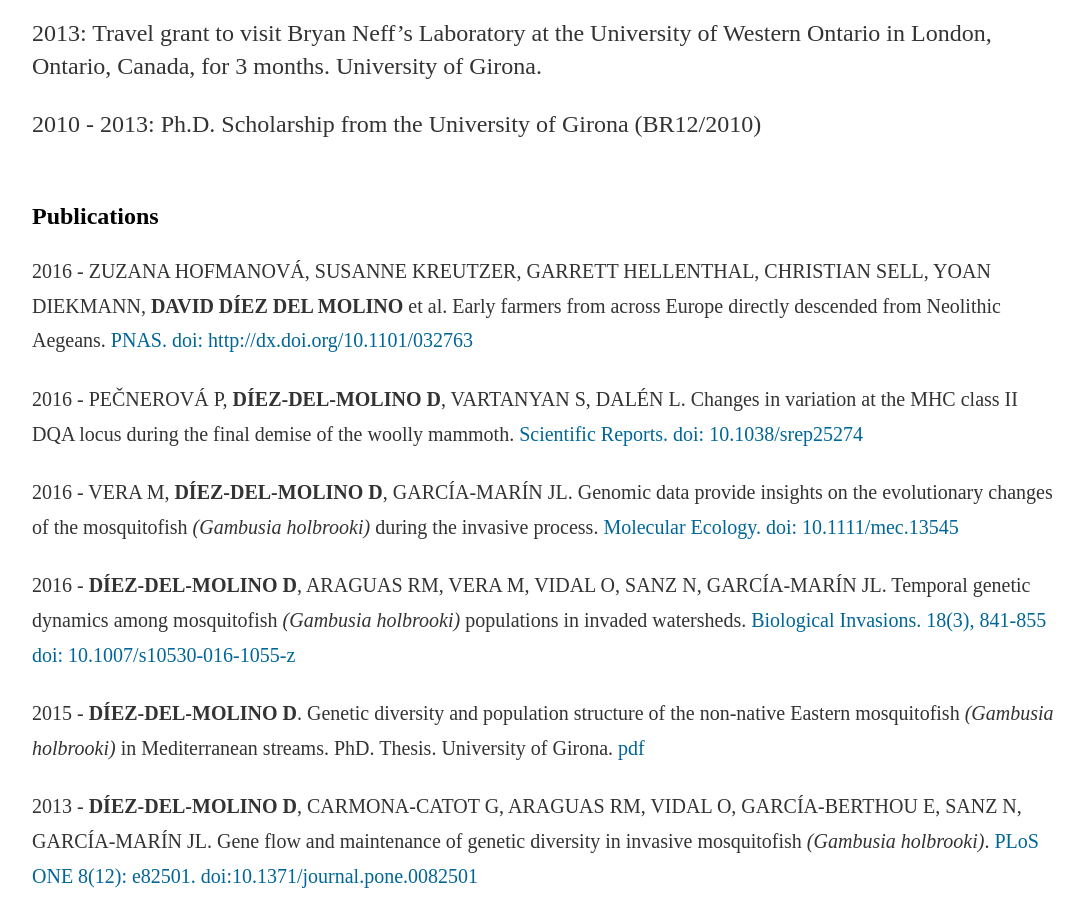
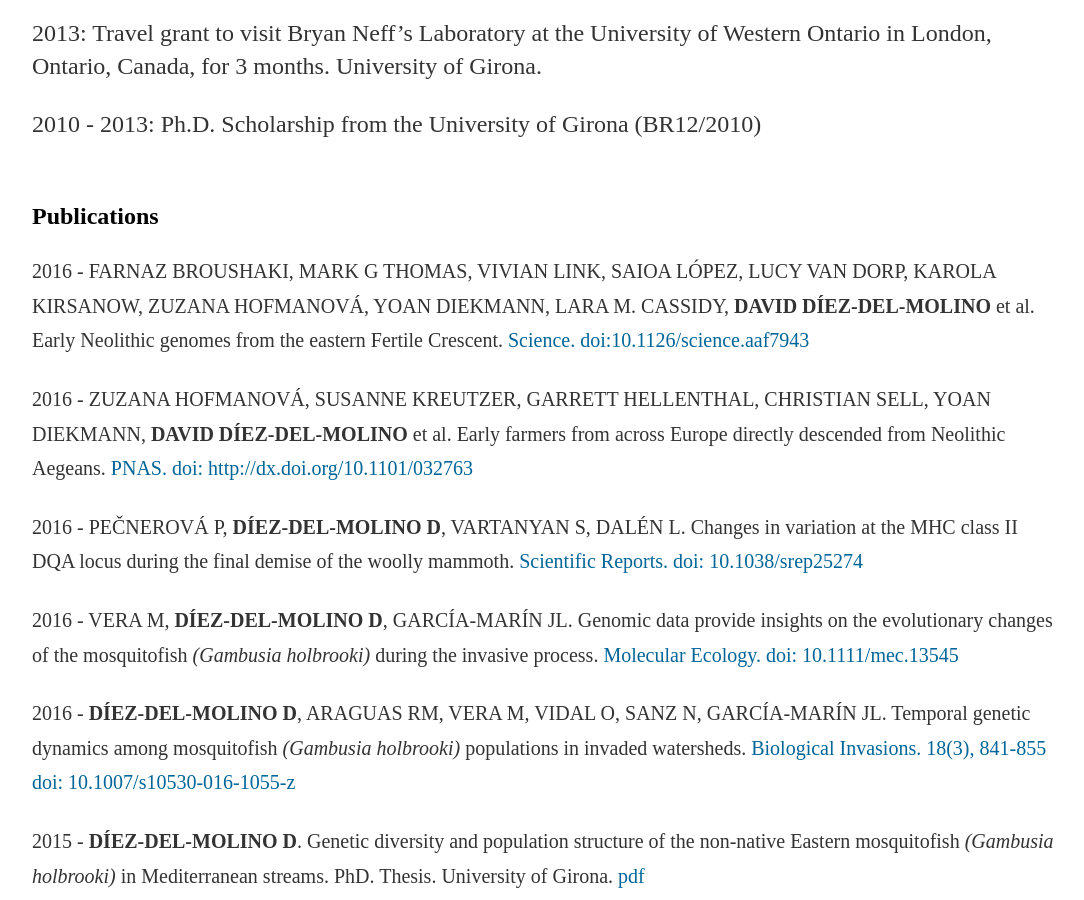
Before and after one commit to DiezMolino/diezmolino.github.io, a Jekyll site: the page cv/index.html, which Jekyll copies as it is, in a window 1280 px wide and 900 px high, scrolled down 3850 px. Shown: the whole window, without its empty margins (96-1180 px from the left). Built offline with Jekyll 4.4.1, drawn with Linux system fonts in a browser that asks for light colours.

Commit message:
Update index.html

```diff
--- a/cv/index.html
+++ b/cv/index.html
@@ -210,7 +210,9 @@
 <a name='Publications'></a>
 <h2>Publications</h2>
 
-<p><small>2016 - ZUZANA HOFMANOVÁ, SUSANNE KREUTZER, GARRETT HELLENTHAL, CHRISTIAN SELL, YOAN DIEKMANN, <B>DAVID DÍEZ DEL MOLINO</B> et al. Early farmers from across Europe directly descended from Neolithic Aegeans. <a class='one' href="http://www.pnas.org/content/early/2016/06/01/1523951113" target="_blank"> PNAS. doi: http://dx.doi.org/10.1101/032763</a> </small> </p>
+<p><small>2016 - FARNAZ BROUSHAKI, MARK G THOMAS, VIVIAN LINK, SAIOA LÓPEZ, LUCY VAN DORP, KAROLA KIRSANOW, ZUZANA HOFMANOVÁ, YOAN DIEKMANN, LARA M. CASSIDY, <B>DAVID DÍEZ-DEL-MOLINO</B> et al. Early Neolithic genomes from the eastern Fertile Crescent. <a class='one' href="http://science.sciencemag.org/content/early/2016/07/13/science.aaf7943.full" target="_blank"> Science. doi:10.1126/science.aaf7943</a> </small> </p>
+
+<p><small>2016 - ZUZANA HOFMANOVÁ, SUSANNE KREUTZER, GARRETT HELLENTHAL, CHRISTIAN SELL, YOAN DIEKMANN, <B>DAVID DÍEZ-DEL-MOLINO</B> et al. Early farmers from across Europe directly descended from Neolithic Aegeans. <a class='one' href="http://www.pnas.org/content/early/2016/06/01/1523951113" target="_blank"> PNAS. doi: http://dx.doi.org/10.1101/032763</a> </small> </p>
 
 <p><small>2016 - PEČNEROVÁ P, <b>DÍEZ-DEL-MOLINO D</b>, VARTANYAN S, DALÉN L. Changes in variation at the MHC class II DQA locus during the final demise of the woolly mammoth. <a class='one' href="http://www.nature.com/articles/srep25274" target="_blank"> Scientific Reports. doi: 10.1038/srep25274 </a></small></p>
 
```
